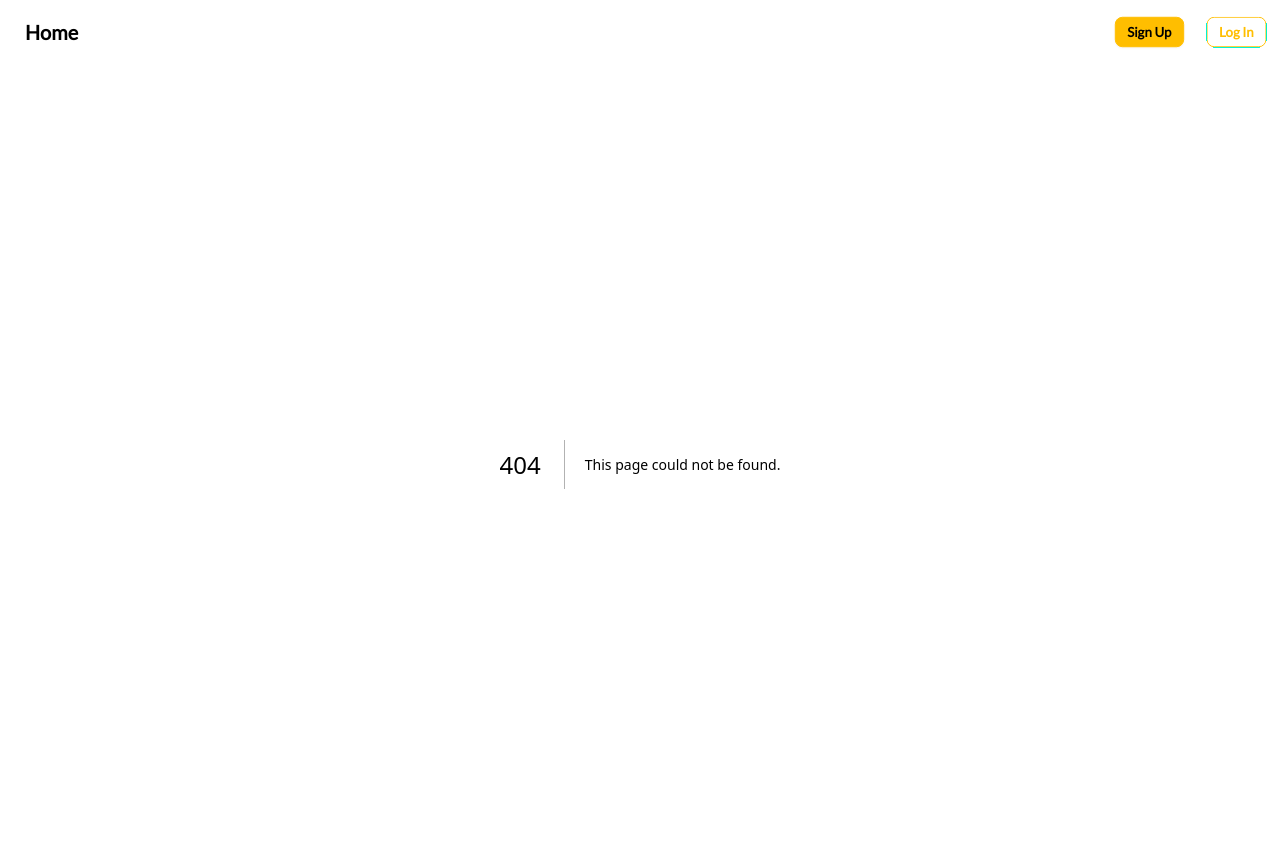
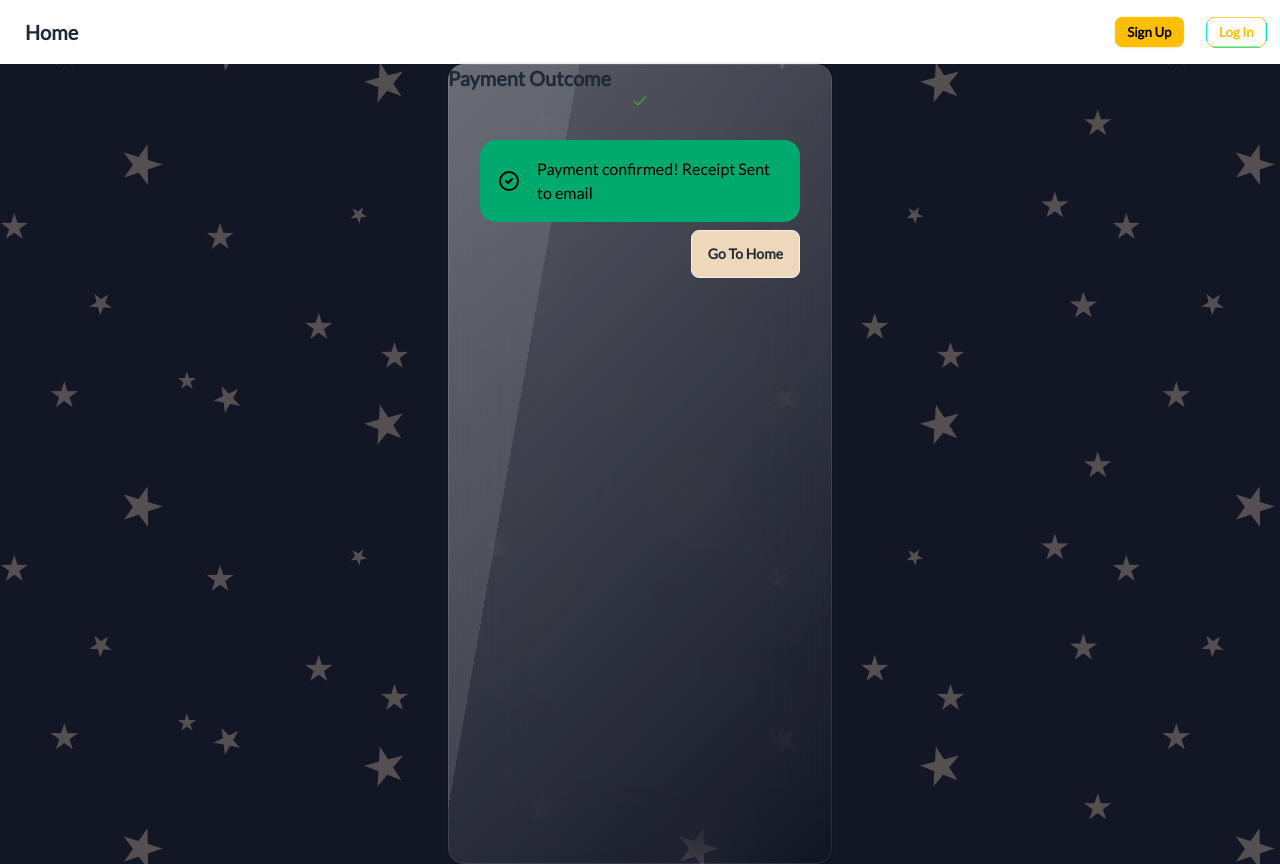
Before and after one commit to johntrehearn/CalendarApp-Team-5, a Next.js app in the folder frontend/: page /success in a window 1280 px wide. Before the commit this address had no page. Built offline with nearby package versions, Linux system fonts and the light colour scheme.

Commit message:
file has been updated

```diff
--- /dev/null
+++ b/frontend/src/app/success/page.tsx
@@ -0,0 +1,42 @@
+import Link from "next/link";
+import { FcCheckmark } from "react-icons/fc";
+function PaymentSuccessful() {
+  return (
+    <>
+      <div className=" min-h-screen flex justify-center success-card">
+        <div className="card w-96 glass ">
+          <center>
+            <h2 className="card-title">Payment Outcome</h2>
+          </center>
+          <figure>
+            <FcCheckmark />
+          </figure>
+          <div className="card-body">
+            <div role="alert" className="alert alert-success">
+              <svg
+                xmlns="http://www.w3.org/2000/svg"
+                className="stroke-current shrink-0 h-6 w-6"
+                fill="none"
+                viewBox="0 0 24 24"
+              >
+                <path
+                  strokeLinecap="round"
+                  strokeLinejoin="round"
+                  strokeWidth="2"
+                  d="M9 12l2 2 4-4m6 2a9 9 0 11-18 0 9 9 0 0118 0z"
+                />
+              </svg>
+              <span>Payment confirmed! Receipt Sent to email</span>
+            </div>
+            <div className="card-actions justify-end">
+              <Link href="/">
+                <button className="btn bg-[#EFD7BB]">Go To Home</button>
+              </Link>
+            </div>
+          </div>
+        </div>
+      </div>
+    </>
+  );
+}
+export default PaymentSuccessful;
```
